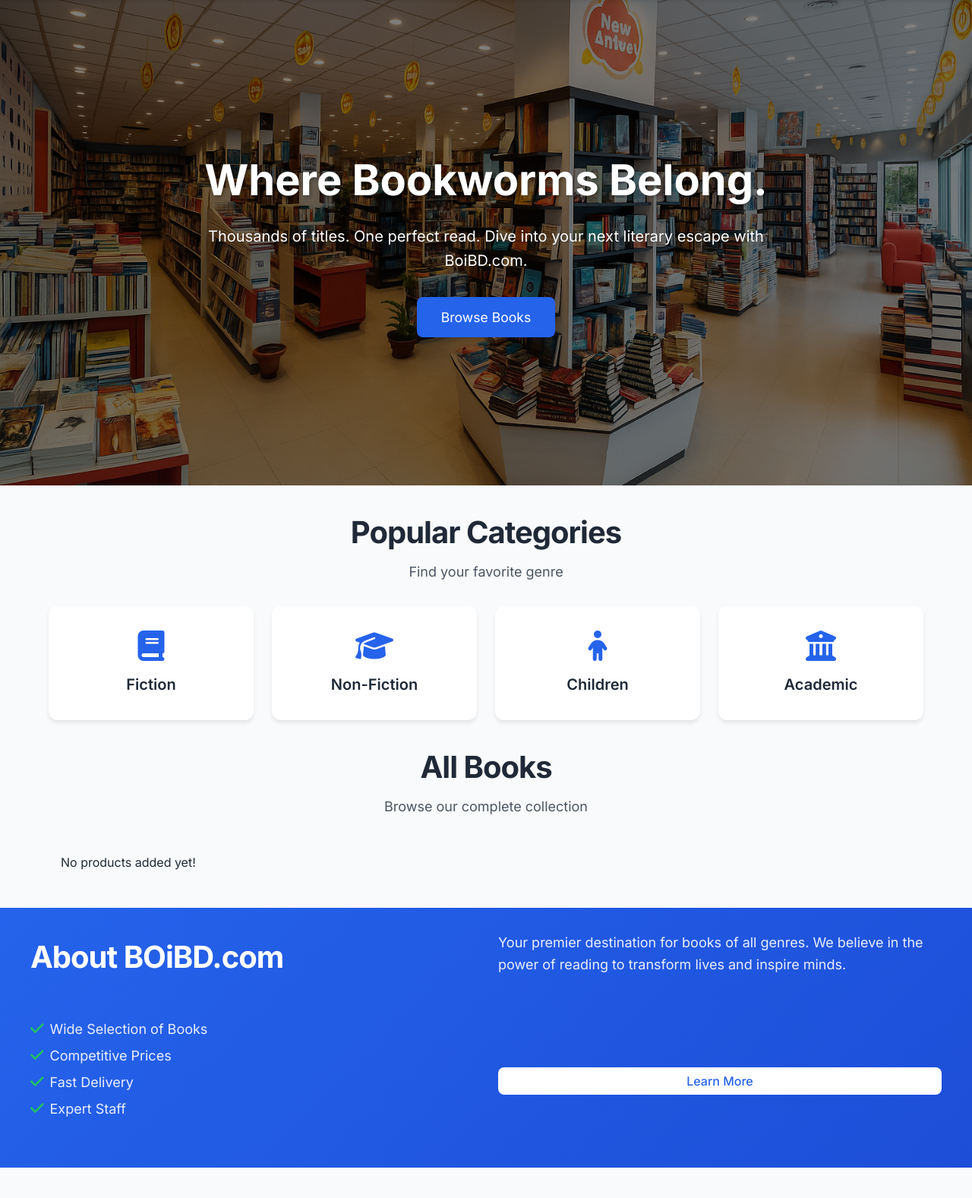
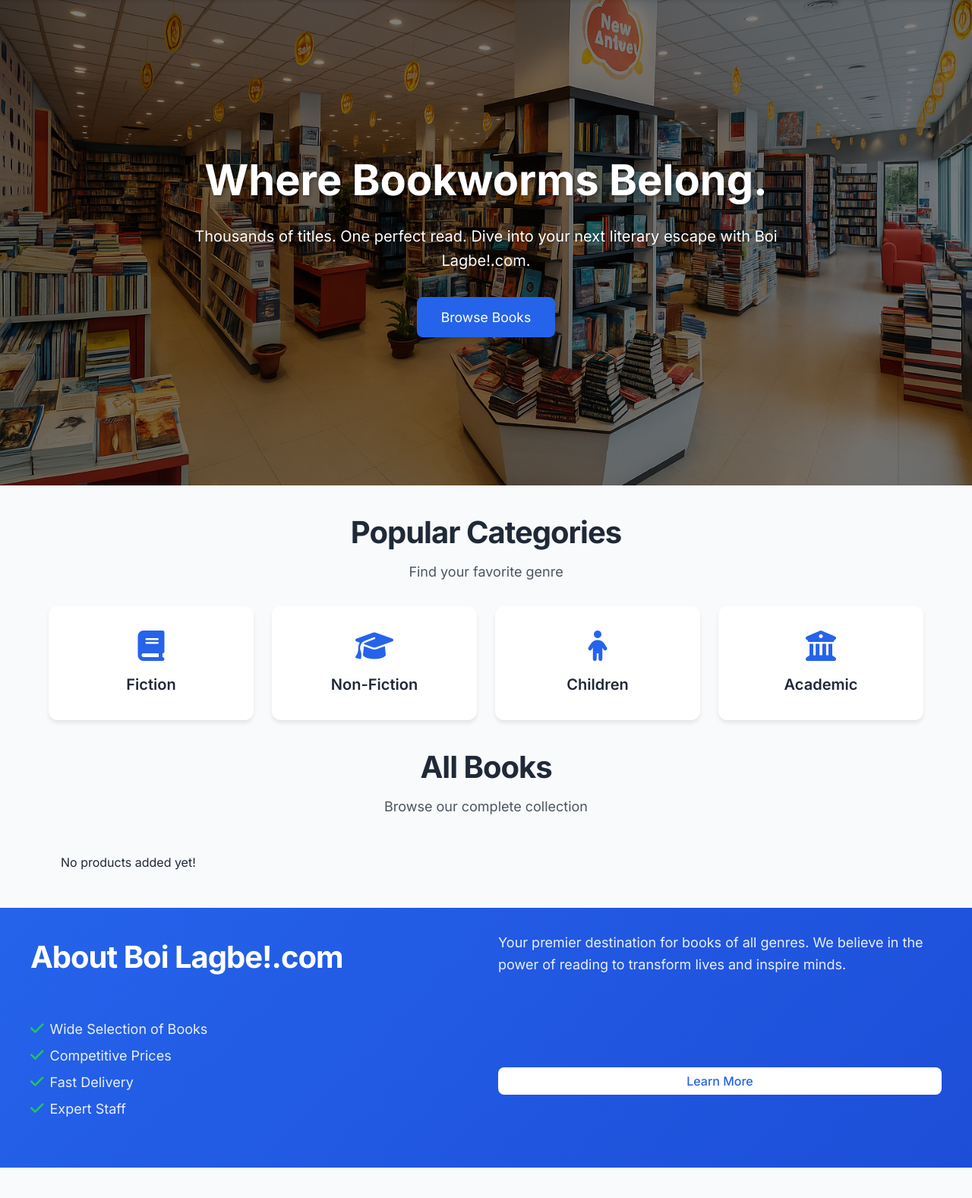
Before and after one commit to munna237/-Boi-Lagbe--Online-Bookstore-System, a PHP site: page /home.php in a window 1280 px wide. Shown: the part 81-1658 px from the top of the page at 76% size. Run offline with PHP 8.4, Linux system fonts and the light colour scheme; data that the repository does not hold is empty.

Commit message:
Update home.php

```diff
--- a/home.php
+++ b/home.php
@@ -57,7 +57,7 @@ if (isset($_POST['add_to_cart'])) {
 <head>
   <meta charset="UTF-8">
   <meta name="viewport" content="width=device-width, initial-scale=1.0">
-  <title>BoiBD.com - Your Online Bookstore</title>
+  <title>BoiLagbe!.com - Your Online Bookstore</title>
 
   <!-- Fonts -->
   <link rel="preconnect" href="https://fonts.googleapis.com">
@@ -80,7 +80,7 @@ if (isset($_POST['add_to_cart'])) {
   <section class="home_cont">
     <div class="main_descrip">
     <h1>Where Bookworms Belong.</h1>
-    <p>Thousands of titles. One perfect read. Dive into your next literary escape with BoiBD.com.</p>
+    <p>Thousands of titles. One perfect read. Dive into your next literary escape with Boi Lagbe!.com.</p>
     <button onclick="window.location.href='#featured'">Browse Books</button>
   </div>
 </section>
@@ -166,7 +166,7 @@ if (isset($_POST['add_to_cart'])) {
 <!-- About Section -->
   <section class="about_cont">
     <div class="about_descript">
-    <h2>About BOiBD.com</h2>
+    <h2>About Boi Lagbe!.com</h2>
     <p>Your premier destination for books of all genres. We believe in the power of reading to transform lives and inspire minds.</p>
     <ul class="features-list">
       <li><i class="fas fa-check"></i> Wide Selection of Books</li>
```
